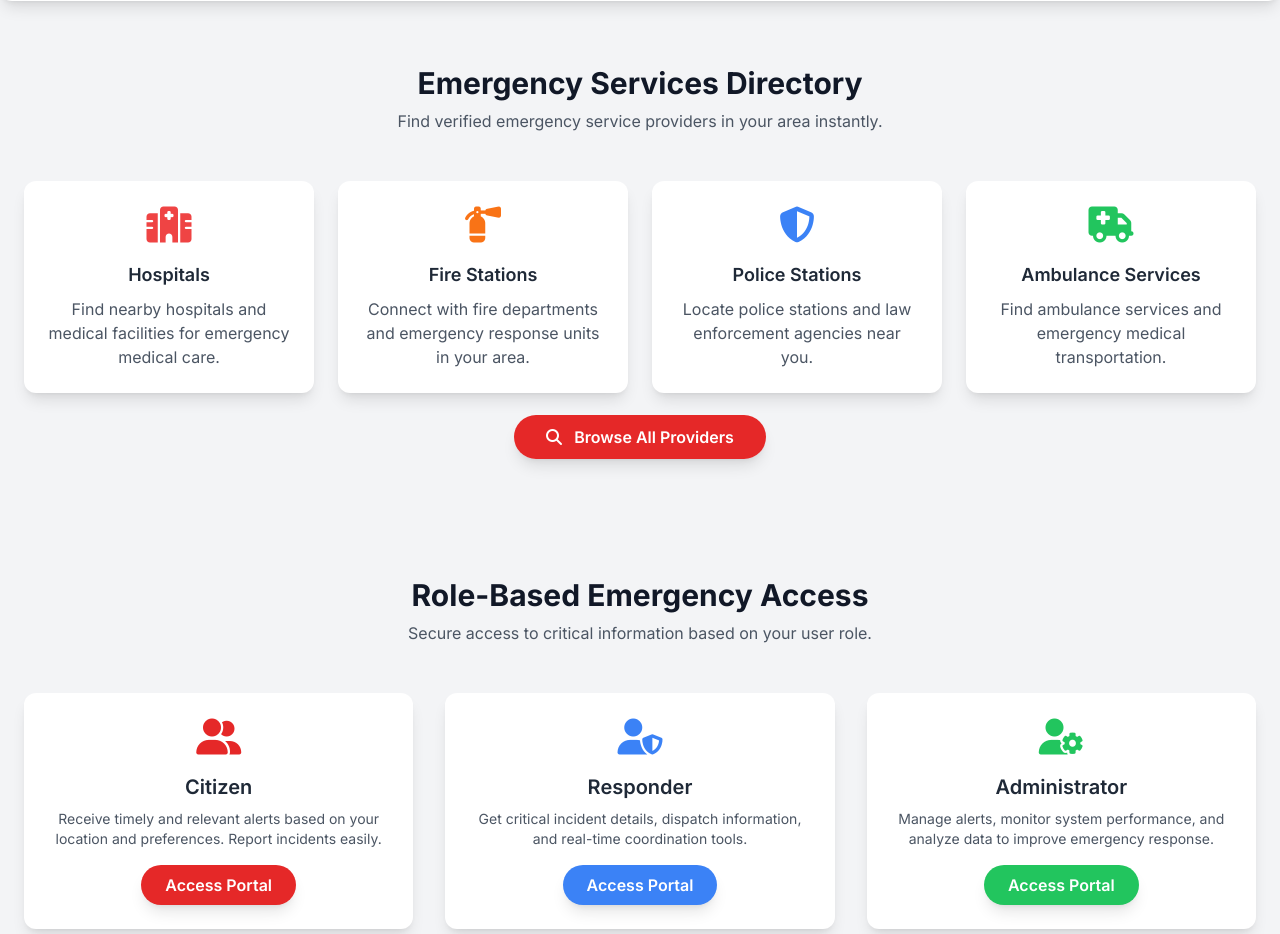
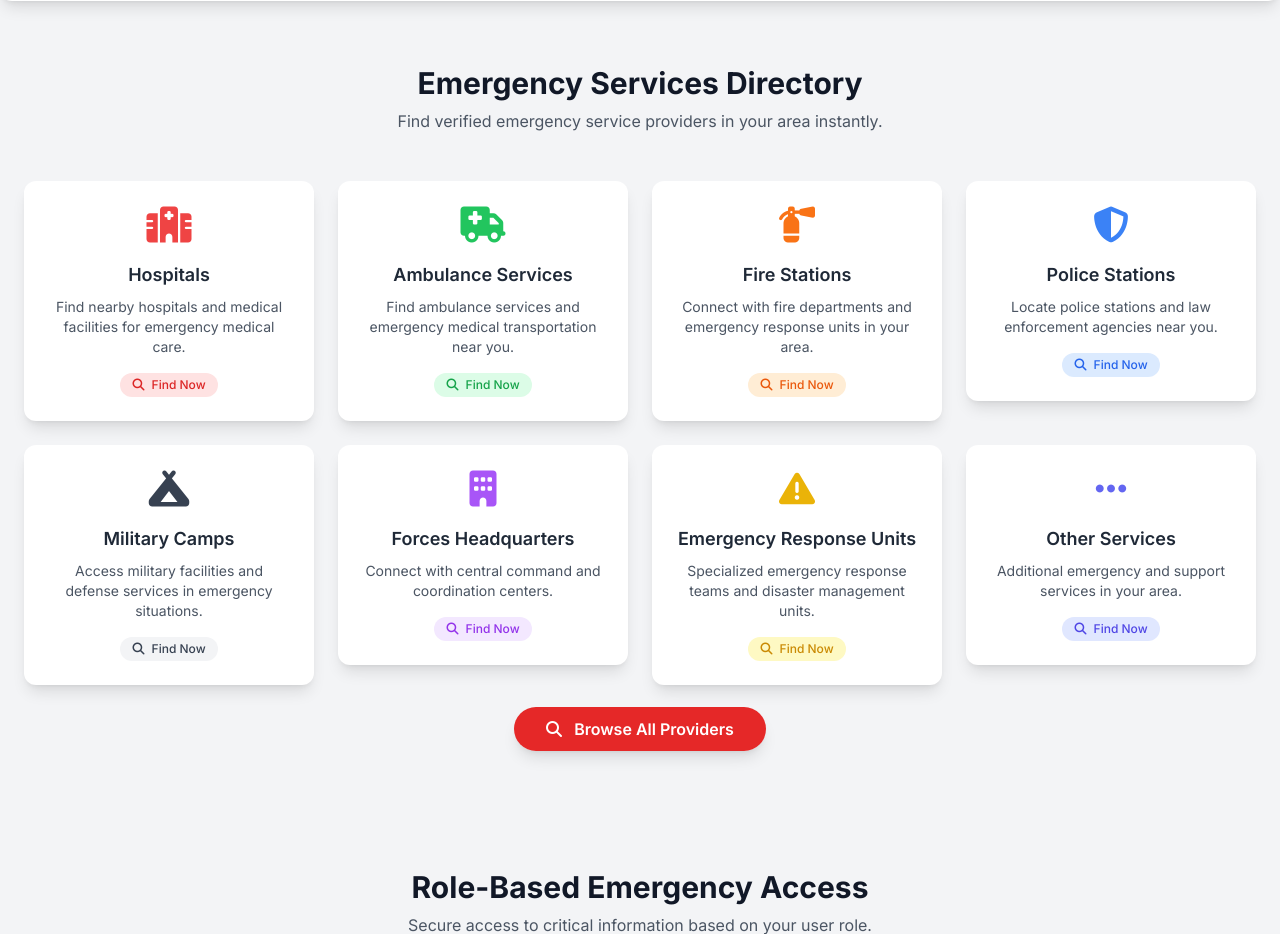
Before and after one commit to ibrahim-hasan5/ERAS, a Django app: page / in a window 1280 px wide. Shown: the part 1771-2705 px from the top of the page. Run offline with Django 5.2, Linux system fonts and the light colour scheme; data comes from the database, SQL or seed files in the repository; both versions use the stored data as it was after the commit; data that the repository does not hold is empty; some libraries are stand-ins or nearby versions.

Commit message:
updated homepage services directory part

```diff
--- a/eras/templates/homepage.html
+++ b/eras/templates/homepage.html
@@ -198,7 +198,8 @@
     {% endif %}
 </div>
 
-<!-- Add this new section after the Role-Based Emergency Access Section -->
+
+    <!-- Replace the existing Emergency Services Directory section in homepage.html -->
 <!-- Emergency Services Directory Section -->
 <section class="container mx-auto px-6 py-16">
     <div class="text-center mb-12">
@@ -207,33 +208,101 @@
     </div>
 
     <div class="grid grid-cols-1 md:grid-cols-2 lg:grid-cols-4 gap-6 mb-8">
-        <!-- Service Type 1 -->
-        <div class="bg-white rounded-xl shadow-lg p-6 text-center">
-            <i class="fas fa-hospital text-4xl text-red-500 mb-4"></i>
-            <h3 class="text-lg font-semibold">Hospitals</h3>
-            <p class="text-gray-600 mt-2">Find nearby hospitals and medical facilities for emergency medical care.</p>
-        </div>
+        <!-- Service Type 1: Hospital -->
+        <a href="{% url 'service_provider_directory' %}?service_type=hospital" class="group">
+            <div class="bg-white rounded-xl shadow-lg p-6 text-center hover:shadow-xl transition-all duration-300 transform group-hover:-translate-y-2">
+                <i class="fas fa-hospital text-4xl text-red-500 mb-4 group-hover:scale-110 transition-transform duration-300"></i>
+                <h3 class="text-lg font-semibold group-hover:text-red-500 transition-colors duration-300">Hospitals</h3>
+                <p class="text-gray-600 mt-2 text-sm">Find nearby hospitals and medical facilities for emergency medical care.</p>
+                <div class="mt-4 bg-red-100 text-red-600 py-1 px-3 rounded-full text-xs font-medium inline-block">
+                    <i class="fas fa-search mr-1"></i> Find Now
+                </div>
+            </div>
+        </a>
 
-        <!-- Service Type 2 -->
-        <div class="bg-white rounded-xl shadow-lg p-6 text-center">
-            <i class="fas fa-fire-extinguisher text-4xl text-orange-500 mb-4"></i>
-            <h3 class="text-lg font-semibold">Fire Stations</h3>
-            <p class="text-gray-600 mt-2">Connect with fire departments and emergency response units in your area.</p>
-        </div>
+        <!-- Service Type 2: Ambulance -->
+        <a href="{% url 'service_provider_directory' %}?service_type=ambulance" class="group">
+            <div class="bg-white rounded-xl shadow-lg p-6 text-center hover:shadow-xl transition-all duration-300 transform group-hover:-translate-y-2">
+                <i class="fas fa-ambulance text-4xl text-green-500 mb-4 group-hover:scale-110 transition-transform duration-300"></i>
+                <h3 class="text-lg font-semibold group-hover:text-green-500 transition-colors duration-300">Ambulance Services</h3>
+                <p class="text-gray-600 mt-2 text-sm">Find ambulance services and emergency medical transportation near you.</p>
+                <div class="mt-4 bg-green-100 text-green-600 py-1 px-3 rounded-full text-xs font-medium inline-block">
+                    <i class="fas fa-search mr-1"></i> Find Now
+                </div>
+            </div>
+        </a>
 
-        <!-- Service Type 3 -->
-        <div class="bg-white rounded-xl shadow-lg p-6 text-center">
-            <i class="fas fa-shield-alt text-4xl text-blue-500 mb-4"></i>
-            <h3 class="text-lg font-semibold">Police Stations</h3>
-            <p class="text-gray-600 mt-2">Locate police stations and law enforcement agencies near you.</p>
-        </div>
+        <!-- Service Type 3: Fire Station -->
+        <a href="{% url 'service_provider_directory' %}?service_type=fire_station" class="group">
+            <div class="bg-white rounded-xl shadow-lg p-6 text-center hover:shadow-xl transition-all duration-300 transform group-hover:-translate-y-2">
+                <i class="fas fa-fire-extinguisher text-4xl text-orange-500 mb-4 group-hover:scale-110 transition-transform duration-300"></i>
+                <h3 class="text-lg font-semibold group-hover:text-orange-500 transition-colors duration-300">Fire Stations</h3>
+                <p class="text-gray-600 mt-2 text-sm">Connect with fire departments and emergency response units in your area.</p>
+                <div class="mt-4 bg-orange-100 text-orange-600 py-1 px-3 rounded-full text-xs font-medium inline-block">
+                    <i class="fas fa-search mr-1"></i> Find Now
+                </div>
+            </div>
+        </a>
 
-        <!-- Service Type 4 -->
-        <div class="bg-white rounded-xl shadow-lg p-6 text-center">
-            <i class="fas fa-ambulance text-4xl text-green-500 mb-4"></i>
-            <h3 class="text-lg font-semibold">Ambulance Services</h3>
-            <p class="text-gray-600 mt-2">Find ambulance services and emergency medical transportation.</p>
-        </div>
+        <!-- Service Type 4: Police Station -->
+        <a href="{% url 'service_provider_directory' %}?service_type=police_station" class="group">
+            <div class="bg-white rounded-xl shadow-lg p-6 text-center hover:shadow-xl transition-all duration-300 transform group-hover:-translate-y-2">
+                <i class="fas fa-shield-alt text-4xl text-blue-500 mb-4 group-hover:scale-110 transition-transform duration-300"></i>
+                <h3 class="text-lg font-semibold group-hover:text-blue-500 transition-colors duration-300">Police Stations</h3>
+                <p class="text-gray-600 mt-2 text-sm">Locate police stations and law enforcement agencies near you.</p>
+                <div class="mt-4 bg-blue-100 text-blue-600 py-1 px-3 rounded-full text-xs font-medium inline-block">
+                    <i class="fas fa-search mr-1"></i> Find Now
+                </div>
+            </div>
+        </a>
+
+        <!-- Service Type 5: Military Camp -->
+        <a href="{% url 'service_provider_directory' %}?service_type=military_camp" class="group">
+            <div class="bg-white rounded-xl shadow-lg p-6 text-center hover:shadow-xl transition-all duration-300 transform group-hover:-translate-y-2">
+                <i class="fas fa-campground text-4xl text-gray-700 mb-4 group-hover:scale-110 transition-transform duration-300"></i>
+                <h3 class="text-lg font-semibold group-hover:text-gray-700 transition-colors duration-300">Military Camps</h3>
+                <p class="text-gray-600 mt-2 text-sm">Access military facilities and defense services in emergency situations.</p>
+                <div class="mt-4 bg-gray-100 text-gray-700 py-1 px-3 rounded-full text-xs font-medium inline-block">
+                    <i class="fas fa-search mr-1"></i> Find Now
+                </div>
+            </div>
+        </a>
+
+        <!-- Service Type 6: Forces Headquarters -->
+        <a href="{% url 'service_provider_directory' %}?service_type=forces_hq" class="group">
+            <div class="bg-white rounded-xl shadow-lg p-6 text-center hover:shadow-xl transition-all duration-300 transform group-hover:-translate-y-2">
+                <i class="fas fa-building text-4xl text-purple-500 mb-4 group-hover:scale-110 transition-transform duration-300"></i>
+                <h3 class="text-lg font-semibold group-hover:text-purple-500 transition-colors duration-300">Forces Headquarters</h3>
+                <p class="text-gray-600 mt-2 text-sm">Connect with central command and coordination centers.</p>
+                <div class="mt-4 bg-purple-100 text-purple-600 py-1 px-3 rounded-full text-xs font-medium inline-block">
+                    <i class="fas fa-search mr-1"></i> Find Now
+                </div>
+            </div>
+        </a>
+
+        <!-- Service Type 7: Emergency Response Unit -->
+        <a href="{% url 'service_provider_directory' %}?service_type=emergency_response" class="group">
+            <div class="bg-white rounded-xl shadow-lg p-6 text-center hover:shadow-xl transition-all duration-300 transform group-hover:-translate-y-2">
+                <i class="fas fa-exclamation-triangle text-4xl text-yellow-500 mb-4 group-hover:scale-110 transition-transform duration-300"></i>
+                <h3 class="text-lg font-semibold group-hover:text-yellow-500 transition-colors duration-300">Emergency Response Units</h3>
+                <p class="text-gray-600 mt-2 text-sm">Specialized emergency response teams and disaster management units.</p>
+                <div class="mt-4 bg-yellow-100 text-yellow-600 py-1 px-3 rounded-full text-xs font-medium inline-block">
+                    <i class="fas fa-search mr-1"></i> Find Now
+                </div>
+            </div>
+        </a>
+
+        <!-- Service Type 8: Others -->
+        <a href="{% url 'service_provider_directory' %}?service_type=others" class="group">
+            <div class="bg-white rounded-xl shadow-lg p-6 text-center hover:shadow-xl transition-all duration-300 transform group-hover:-translate-y-2">
+                <i class="fas fa-ellipsis-h text-4xl text-indigo-500 mb-4 group-hover:scale-110 transition-transform duration-300"></i>
+                <h3 class="text-lg font-semibold group-hover:text-indigo-500 transition-colors duration-300">Other Services</h3>
+                <p class="text-gray-600 mt-2 text-sm">Additional emergency and support services in your area.</p>
+                <div class="mt-4 bg-indigo-100 text-indigo-600 py-1 px-3 rounded-full text-xs font-medium inline-block">
+                    <i class="fas fa-search mr-1"></i> Find Now
+                </div>
+            </div>
+        </a>
     </div>
 
     <div class="text-center">
@@ -242,6 +311,9 @@
         </a>
     </div>
 </section>
+
+
+
         <!-- Role-Based Emergency Access Section - Added -->
         <section class="container mx-auto px-6 py-16">
             <div class="text-center mb-12">
```
Also changed, not shown: eras/db.sqlite3.
